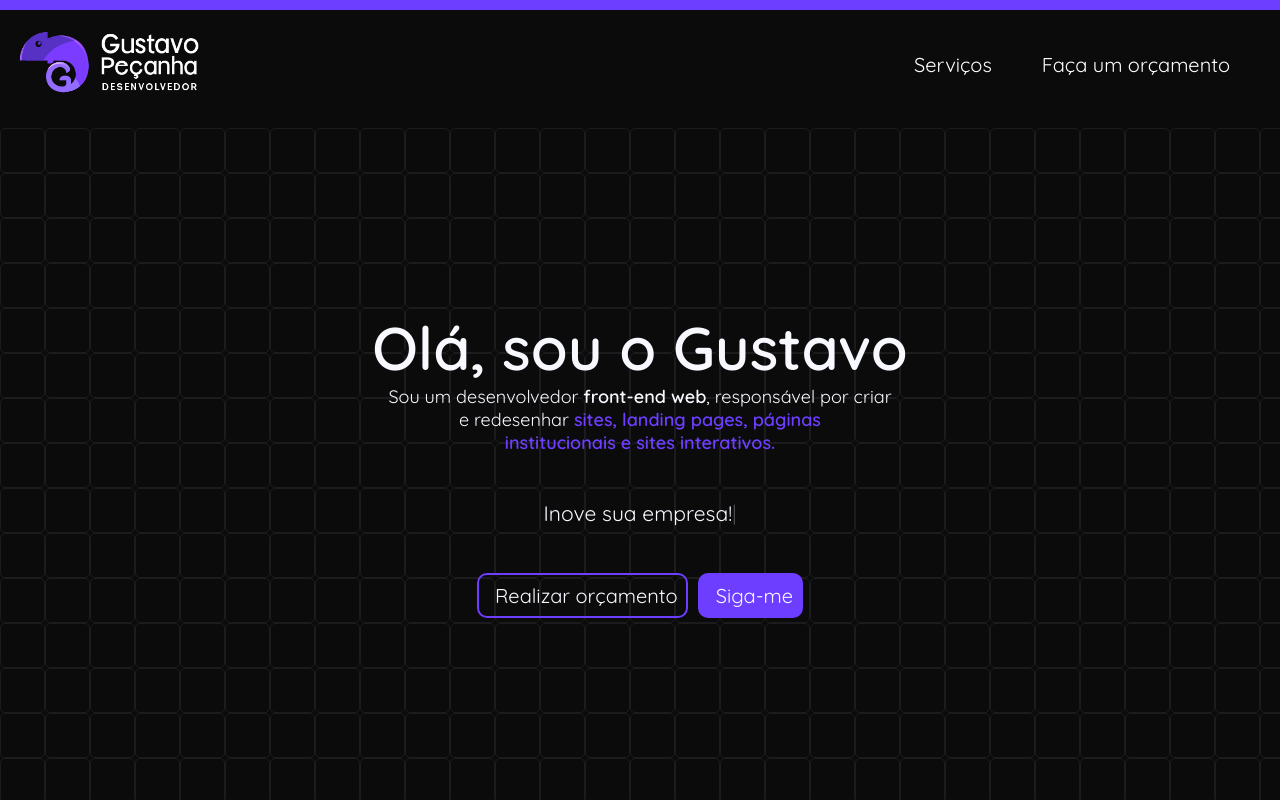
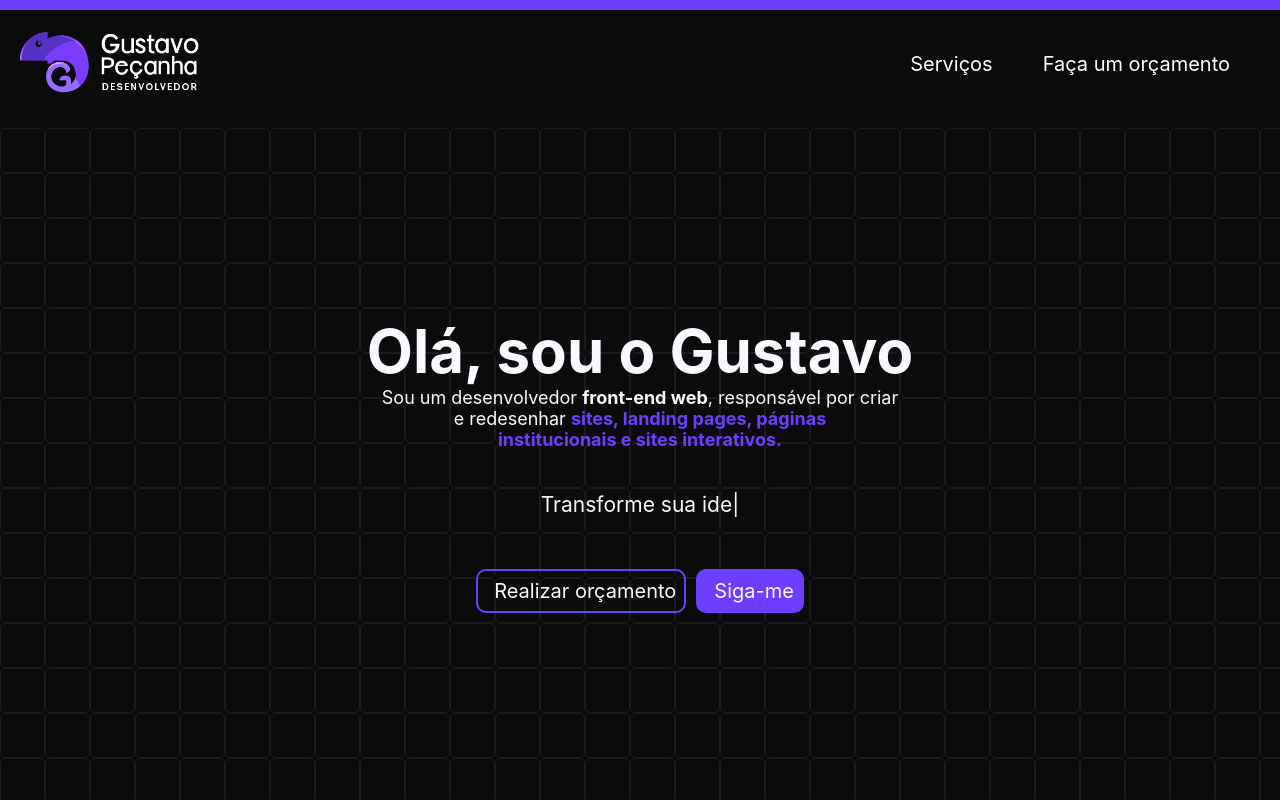
Before and after one commit to GustavoPec/GustavoWeb, a React (Create React App) app: page / in a window 1280 px wide. Shown: the top 800 px of the page. Built offline with nearby package versions, Linux system fonts and the light colour scheme; some icons are missing; a web font is replaced by a local one.

Commit message:
Loading animated

```diff
--- a/src/screen/home/components/preloader/index.js
+++ b/src/screen/home/components/preloader/index.js
@@ -1,5 +1,6 @@
 import * as Styles from "./style.js";
-import Loadign from "../../../../assets/Loading.svg";
+// import Loadign from "../../../../assets/Loading.svg";
+import Loadign from "../../../../assets/AnimatedLogo.gif";
 
 export const Preloader = () => {
   return (
--- a/src/screen/home/index.js
+++ b/src/screen/home/index.js
@@ -96,8 +96,8 @@ const Home = () => {
               <h2>Olá, sou o Gustavo</h2>
               <Styles.Text className="Desc">
                 <p>
-                  Sou um desenvolvedor <strong>front-end web</strong>, responsável
-                  por criar <br />e redesenhar{" "}
+                  Sou um desenvolvedor <strong>front-end web</strong>,
+                  responsável por criar <br />e redesenhar{" "}
                   <span>
                     sites, landing pages, páginas <br />
                     institucionais e sites interativos.
@@ -114,9 +114,9 @@ const Home = () => {
                     color: "#f8f8ff",
                   }}
                   strings={[
-                    "Crie sua marca!",
-                    "Inove sua empresa!",
-                    "Desenvolva projetos!",
+                    "Transforme sua ideia em realidade!",
+                    "Melhore sua imagem!",
+                    "Preços competitivos e prazos flexíveis.",
                   ]}
                   typeSpeed={40}
                   backSpeed={60}
--- a/src/styles/global.js
+++ b/src/styles/global.js
@@ -19,17 +19,17 @@ export const GlobalStyle = createGlobalStyle`
             }
 
             &::-webkit-scrollbar-track{
-             background: #19013b;
+             background: transparent;
             }
 
             &::-webkit-scrollbar-thumb{
-              background: white;
-              border-radius: 1rem;
+              background: transparent;
+              border-radius: 0rem;
             }
         }
 
         body, input, textarea, button, span, strong{
-          font-family: "quicksand", sans-serif;
+          font-family: "inter", sans-serif;
         }
 
 h1, h2, h3, h4, h5, h6 {
```
Also changed, not shown: src/assets/AnimatedLogo.gif (added).
